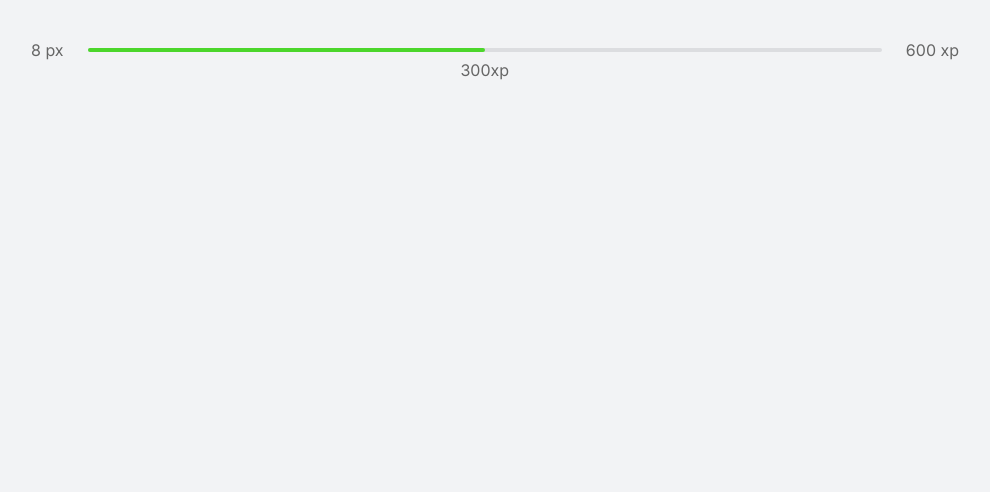
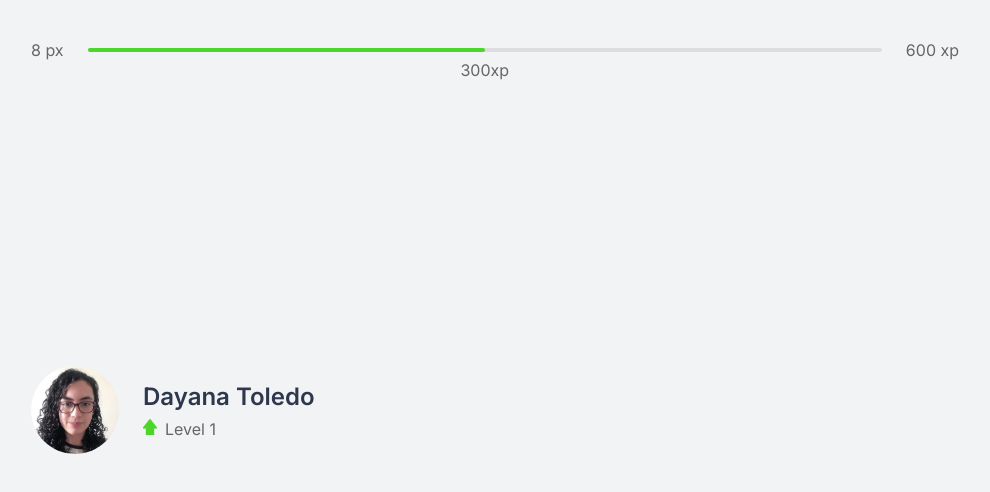
Before and after one commit to DayaToledo/NLW4-React, a Next.js app: page / in a window 1280 px wide. Shown: the top 492 px of the page, without its empty margins (145-1135 px from the left). Built offline with nearby package versions, Linux system fonts and the light colour scheme.

Commit message:
feat: add Profile component

```diff
--- /dev/null
+++ b/src/components/Profile.tsx
@@ -0,0 +1,16 @@
+import styles from '../styles/components/Profile.module.css'
+
+export function Profile() {
+    return (
+        <div className={styles.profileContainer}>
+            <img src="Dayana.jpg" alt="Dayana Toledo"/>
+            <div>
+                <strong>Dayana Toledo</strong>
+                <p>
+                    <img src="icons/level.svg" alt="Level"/>
+                    Level 1
+                </p>
+            </div>
+        </div>
+    );
+}
--- a/src/pages/index.tsx
+++ b/src/pages/index.tsx
@@ -1,10 +1,22 @@
 import Head from 'next/head';
 import { ExperienceBar } from "../components/ExperienceBar";
+import { Profile } from '../components/Profile';
+
+import styles from '../styles/pages/Home.module.css'
 
 export default function Home() {
   return (
-    <div className="container">
+    <div className={styles.container}>
       <ExperienceBar/>
+      <section>
+        <div>
+          <Profile/>
+
+        </div>
+        <div>
+
+        </div>
+      </section>
     </div>
   );
 }
--- /dev/null
+++ b/src/styles/components/Profile.module.css
@@ -0,0 +1,29 @@
+.profileContainer {
+    display: flex;
+    align-items: center;
+}
+
+.profileContainer > img {
+    width: 5.5rem;
+    height: 5.5rem;
+    border-radius: 50%;
+}
+
+.profileContainer div {
+    margin-left: 1.5rem;
+}
+
+.profileContainer div strong {
+    font-size: 1.5rem;
+    font-weight: 600;
+    color: var(--title);
+}
+
+.profileContainer div p {
+    font-size: 1rem;
+    margin-top: 0.5rem;
+}
+
+.profileContainer div p img{
+    margin-right: 0.5rem;
+}
--- a/src/styles/global.css
+++ b/src/styles/global.css
@@ -47,12 +47,3 @@
     text-decoration: none;
     color: inherit;
 }
-
-.container {
-    height: 100vh;
-    max-width: 992px;
-    margin: 0 auto;
-    padding: 2.5rem 2rem;
-    display: flex;
-    flex-direction: column;
-}
--- /dev/null
+++ b/src/styles/pages/Home.module.css
@@ -0,0 +1,16 @@
+.container {
+    height: 100vh;
+    max-width: 992px;
+    margin: 0 auto;
+    padding: 2.5rem 2rem;
+    display: flex;
+    flex-direction: column;
+}
+
+.container section {
+    flex: 1;
+    display: grid;
+    grid-template-columns: 1fr 1fr;
+    gap: 6.25rem;
+    align-content: center;
+}
```
